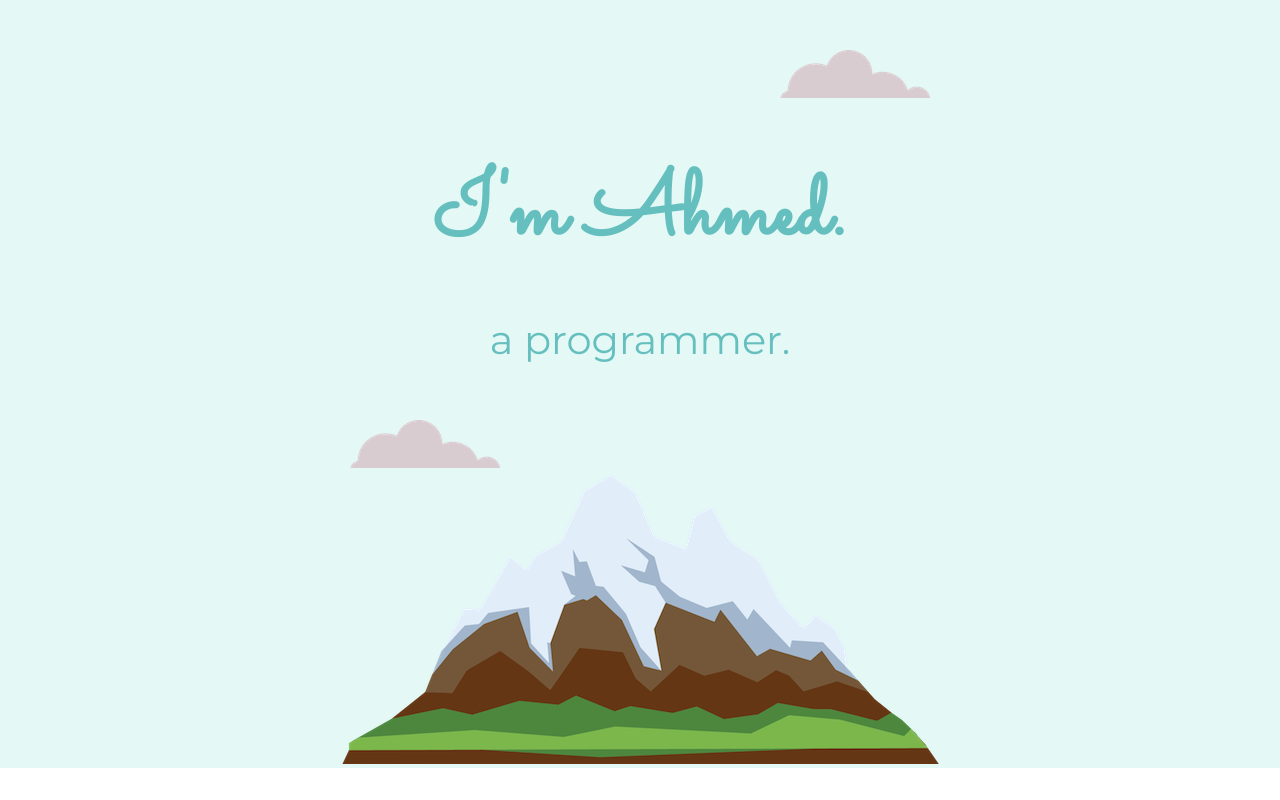
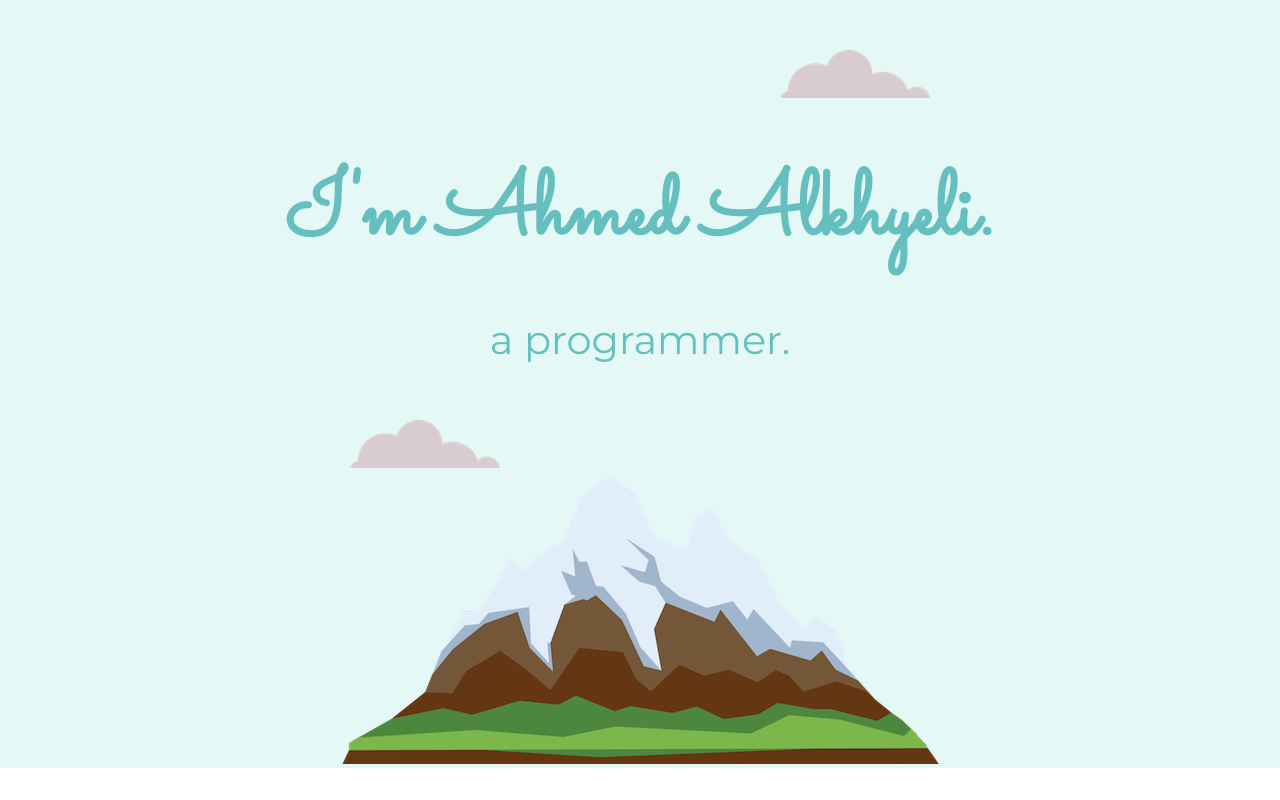
Before and after one commit to alkhaili/cv, a plain HTML site: page index.html in a window 1280 px wide. Shown: the top 800 px of the page. Drawn offline with Linux system fonts and the light colour scheme.

Commit message:
Update index.html

```diff
--- a/index.html
+++ b/index.html
@@ -12,7 +12,7 @@
 <body>
     <div class="top-container">
         <img class="top-cloud" src="images/cloud.png" alt="cloud-img">
-        <h1>I'm Ahmed.</h1>
+        <h1>I'm Ahmed Alkhyeli.</h1>
         <h2>a programmer.</h2>
         <img class="bottom-cloud" src="images/cloud.png" alt="cloud-img">
         <img src="images/mountain.png" alt="mountain-img">
```
